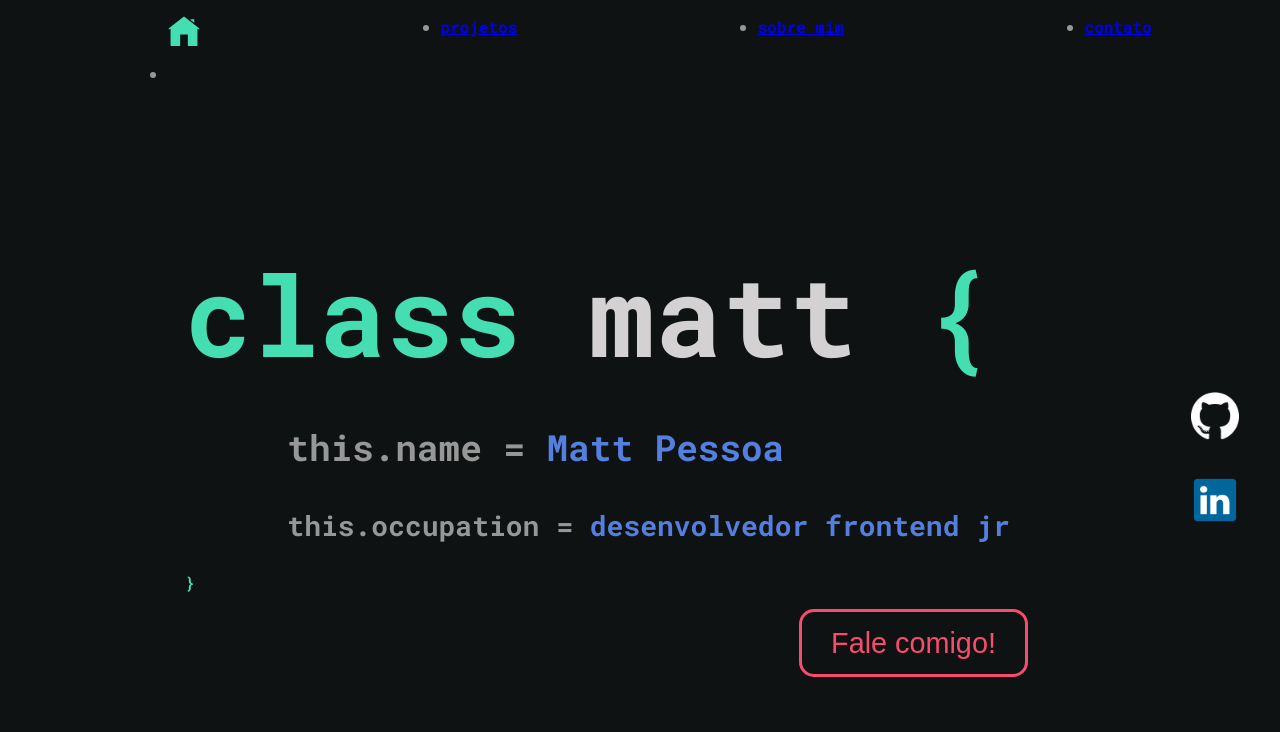
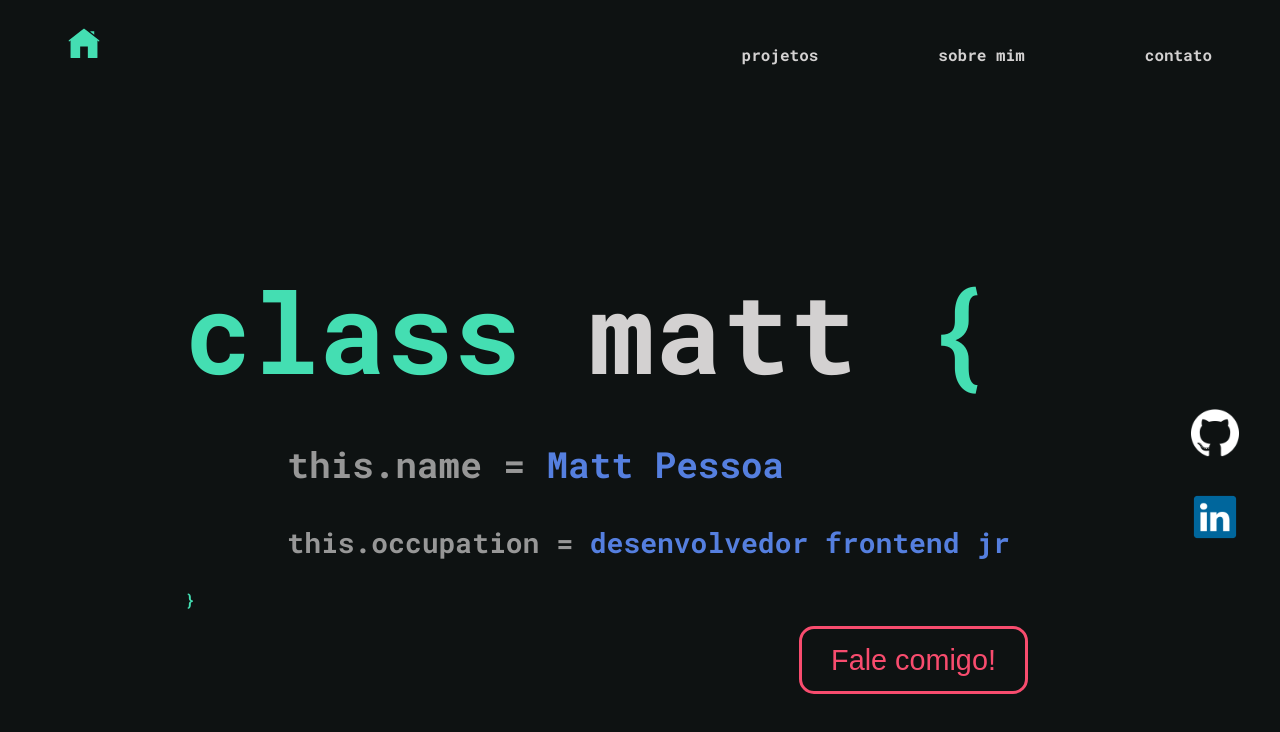
Before and after one commit to matt-pessoa/matt-pessoa.github.io, a React (Create React App) app: page / in a window 1280 px wide. Shown: the top 732 px of the page. Built offline with nearby package versions, Linux system fonts and the light colour scheme.

Commit message:
organiza navbar

```diff
--- a/src/components/Header.js
+++ b/src/components/Header.js
@@ -9,12 +9,10 @@ class Header extends React.Component {
 		return (
 			<header>
 				<nav>
+					<Link to="/">
+						<img className="home-icon" src={homeIconClicked} alt="home" />
+					</Link>
 					<ul>
-						<li>
-							<Link to="/">
-								<img className="home-icon" src={homeIconClicked} alt="home" />
-							</Link>
-						</li>
 						<li>
 							<Link to="/work">projetos</Link>
 						</li>
--- a/src/components/css/ContactButton.css
+++ b/src/components/css/ContactButton.css
@@ -15,7 +15,7 @@
 .button-fill-left {
   box-shadow: inset 0px 0px 0px #F84C6E;
   transition: all 0.5s;
-  }
+}
 
 .button-fill-left:hover {
   color: #0E1212;
--- a/src/components/css/Header.css
+++ b/src/components/css/Header.css
@@ -1,8 +1,23 @@
+nav {
+	display: flex;
+}
+
 ul {
-  display: flex;
-  justify-content: space-around;
+	display: flex;
+	list-style-type: none;
+	margin-left: auto;
+}
+
+ul > li {
+	margin: 20px 60px;
+}
+
+a {
+	color: #d3d1d1;
+	text-decoration: none;
 }
 
 .home-icon {
-  width: 2em;
+	width: 2em;
+	margin: 20px 60px;
 }
--- a/src/pages/Home.js
+++ b/src/pages/Home.js
@@ -7,7 +7,7 @@ import Landing from "../components/Home/Landing";
 class Home extends React.Component {
 	render() {
 		return (
-			<div>
+			<div className="first-page">
 				<Header />
 				<section className="home-content">
 					<main>
--- a/src/pages/css/Home.css
+++ b/src/pages/css/Home.css
@@ -1,7 +1,7 @@
 body {
-  background-color: #0E1212;
+	background-color: #0e1212;
 	color: #979797;
-  font-family: 'Roboto Mono', 'monospace';
+	font-family: "Roboto Mono", "monospace";
 	font-weight: bold;
 }
 
@@ -28,7 +28,7 @@ aside {
 }
 
 .heading {
-  color: #D3D1D1;
+	color: #d3d1d1;
 	font-size: 7em;
 	margin-bottom: 0;
 }
@@ -47,9 +47,9 @@ aside {
 }
 
 .green-text {
-  color: #44DEB2;
+	color: #44deb2;
 }
 
 .blue-text {
-  color: #557FDF
+	color: #557fdf;
 }
```
Also changed, not shown: 1 other file (tests, documents, lock files or other folders). Lines whose indentation alone changed are shown as unchanged.
